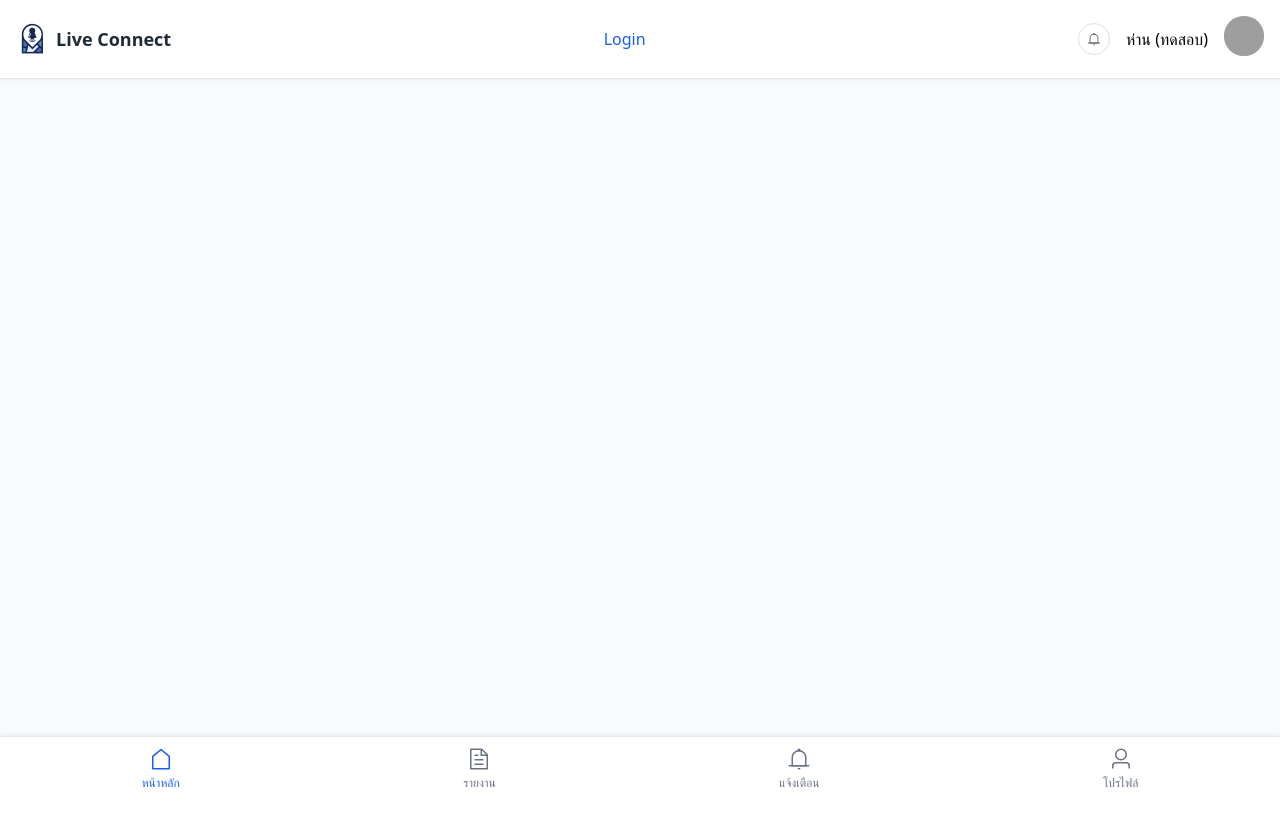
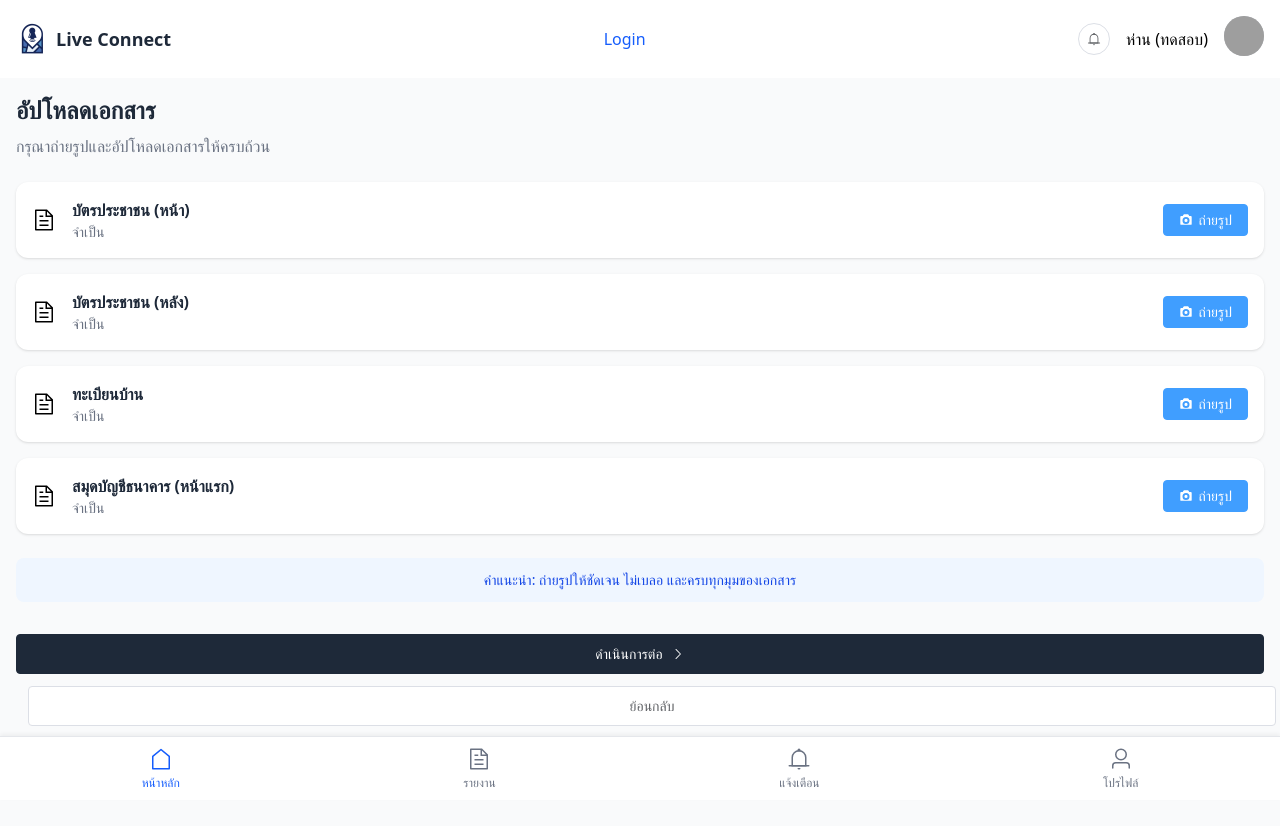
Before and after one commit to porrab/life-connect, a Vue app: page /upload-documents/1 in a window 1280 px wide. Shown: the top 826 px of the page. Before the commit the page ends 800 px from the top, so only its background shows below. Built offline with nearby package versions, Linux system fonts and the light colour scheme; no server answers; grey boxes are pictures that could not be loaded; what v-calendar would draw is missing.

Commit message:
document page

```diff
--- a/components.d.ts
+++ b/components.d.ts
@@ -9,6 +9,7 @@ export {}
 declare module 'vue' {
   export interface GlobalComponents {
     BenefitCard: typeof import('./src/components/BenefitCard.vue')['default']
+    DocumentItem: typeof import('./src/components/DocumentItem.vue')['default']
     ElAvatar: typeof import('element-plus/es')['ElAvatar']
     ElButton: typeof import('element-plus/es')['ElButton']
     ElCol: typeof import('element-plus/es')['ElCol']
--- /dev/null
+++ b/src/components/DocumentItem.vue
@@ -0,0 +1,35 @@
+<script setup lang="ts">
+import { ref } from 'vue'
+import { Document, CameraFilled, CircleCheckFilled } from '@element-plus/icons-vue'
+
+const props = defineProps<{
+  title: string
+  description: string
+}>()
+
+const isUploaded = ref(false)
+
+const handleUpload = () => {
+  isUploaded.value = true
+}
+</script>
+
+<template>
+  <div class="bg-white p-4 rounded-xl shadow-sm flex items-center justify-between">
+    <div class="flex items-center">
+      <el-icon class="mr-4 text-gray-400" :size="24"><Document /></el-icon>
+      <div>
+        <p class="font-semibold text-gray-800">{{ title }}</p>
+        <p class="text-sm text-gray-500">{{ description }}</p>
+      </div>
+    </div>
+
+    <el-button v-if="!isUploaded" @click="handleUpload" type="primary" :icon="CameraFilled">
+      ถ่ายรูป
+    </el-button>
+    <div v-else class="flex items-center text-green-500">
+      <el-icon class="mr-2"><CircleCheckFilled /></el-icon>
+      <span>อัปโหลดแล้ว</span>
+    </div>
+  </div>
+</template>
--- a/src/router/index.ts
+++ b/src/router/index.ts
@@ -8,6 +8,7 @@ import Kyc from '@/views/Kyc.vue'
 import Login from '@/views/Login.vue'
 import Profile from '@/views/Profile.vue'
 import Register from '@/views/Register.vue'
+import UploadDocuments from '@/views/UploadDocuments.vue'
 import Booking from '@/views/ฺBooking.vue'
 import { createRouter, createWebHistory } from 'vue-router'
 
@@ -63,6 +64,13 @@ const router = createRouter({
       props: true,
       meta: { requiresAuth: true },
     },
+    {
+      path: '/upload-documents/:bookingId',
+      name: 'UploadDocuments',
+      component: UploadDocuments,
+      props: true,
+      meta: { requiresAuth: true },
+    },
   ],
 })
 
--- a/src/views/BookingView.vue
+++ b/src/views/BookingView.vue
@@ -98,6 +98,21 @@ const handleBooking = async () => {
   }
 
   isBooking.value = true
+
+  if (import.meta.env.DEV) {
+    console.log('Booking Data:', {
+      userId: userStore.userProfile.uid,
+      serviceId: route.params.serviceId,
+      bookingDate: selectedDate.value,
+      bookingTime: selectedTime.value,
+    })
+
+    setTimeout(() => {
+      ElMessage.success('ยืนยันการจองสำเร็จ!')
+      router.push({ name: 'UploadDocuments', params: { bookingId: 'mock-booking-id' } })
+      isBooking.value = false
+    }, 1500)
+  } else {
     try {
       const bookingData = {
         userId: userStore.userProfile.uid,
@@ -113,11 +128,14 @@ const handleBooking = async () => {
       const docRef = await addDoc(collection(db, 'bookings'), bookingData)
       console.log('Document written with ID: ', docRef.id)
       ElMessage.success('ยืนยันการจองสำเร็จ!')
+
+      router.push({ name: 'UploadDocuments', params: { bookingId: docRef.id } })
     } catch (error) {
       console.error(error)
       ElMessage.error('เกิดข้อผิดพลาดในการจองคิว')
     } finally {
       isBooking.value = false
+    }
   }
 }
 </script>
--- /dev/null
+++ b/src/views/UploadDocuments.vue
@@ -0,0 +1,52 @@
+<script setup>
+import { ref } from 'vue'
+import DocumentItem from '@/components/DocumentItem.vue'
+import { useRouter } from 'vue-router'
+import { ArrowRight } from '@element-plus/icons-vue'
+
+const router = useRouter()
+
+const documents = ref([
+  { id: 1, title: 'บัตรประชาชน (หน้า)', description: 'จำเป็น' },
+  { id: 2, title: 'บัตรประชาชน (หลัง)', description: 'จำเป็น' },
+  { id: 3, title: 'ทะเบียนบ้าน', description: 'จำเป็น' },
+  { id: 4, title: 'สมุดบัญชีธนาคาร (หน้าแรก)', description: 'จำเป็น' },
+])
+
+const goToNextStep = () => {}
+</script>
+
+<template>
+  <div class="p-4 bg-gray-50 min-h-screen">
+    <h1 class="text-2xl font-bold text-gray-800 mb-2">อัปโหลดเอกสาร</h1>
+    <p class="text-gray-500 mb-6">กรุณาถ่ายรูปและอัปโหลดเอกสารให้ครบถ้วน</p>
+
+    <div class="space-y-4">
+      <DocumentItem
+        v-for="doc in documents"
+        :key="doc.id"
+        :title="doc.title"
+        :description="doc.description"
+      />
+    </div>
+
+    <div class="mt-6 bg-blue-50 text-blue-700 p-3 rounded-lg text-sm text-center">
+      <p>คำแนะนำ: ถ่ายรูปให้ชัดเจน ไม่เบลอ และครบทุกมุมของเอกสาร</p>
+    </div>
+
+    <div class="mt-8 space-y-3 pb-16">
+      <el-button
+        @click="goToNextStep"
+        type="primary"
+        size="large"
+        class="w-full !bg-gray-800 !border-gray-800"
+      >
+        ดำเนินการต่อ
+        <el-icon class="ml-2"><ArrowRight /></el-icon>
+      </el-button>
+      <el-button @click="router.go(-1)" size="large" class="w-full">ย้อนกลับ</el-button>
+    </div>
+  </div>
+</template>
+
+<style scoped></style>
```
Lines whose indentation alone changed are shown as unchanged.
